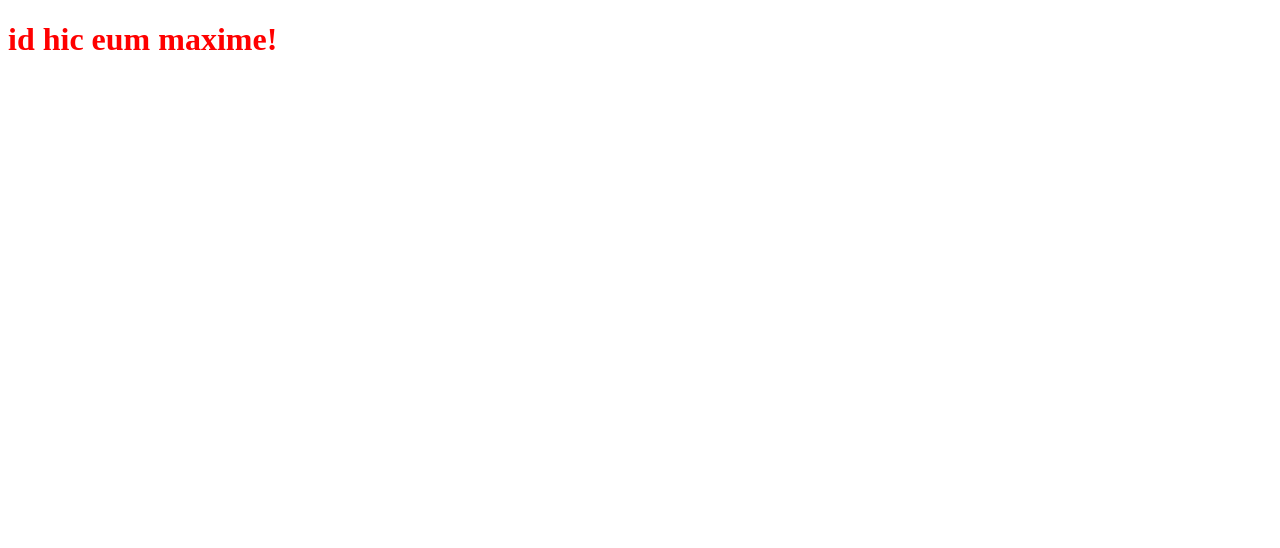
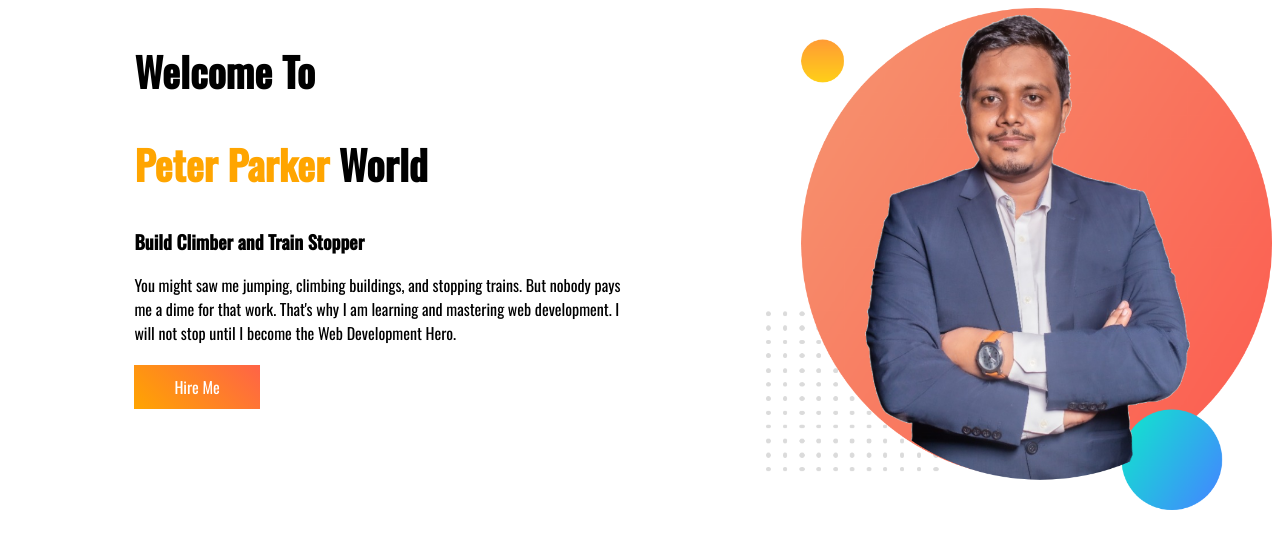
Before and after one commit to monirakandha/html-css-basic-website, a plain HTML site: page index.html in a window 1280 px wide. Drawn offline with nearby package versions, Linux system fonts and the light colour scheme.

Commit message:
new code added

```diff
--- a/index.html
+++ b/index.html
@@ -5,9 +5,24 @@
     <meta http-equiv="X-UA-Compatible" content="IE=edge">
     <meta name="viewport" content="width=device-width, initial-scale=1.0">
     <title>Basic Portfolio</title>
+    <link rel="preconnect" href="https://fonts.googleapis.com">
+<link rel="preconnect" href="https://fonts.gstatic.com" crossorigin>
+<link href="https://fonts.googleapis.com/css2?family=Oswald:wght@200;300;400;500&display=swap" rel="stylesheet">
     <link rel="stylesheet" href="src/css/style.css">
 </head>
 <body>
-    <h1>id hic eum maxime!</h1>
+    <section class="top-banner">
+
+        <div class="half-width">
+            <h1>Welcome To</h1>
+            <h1><span>Peter Parker</span> World</h1>
+            <h3>Build Climber and Train Stopper</h3>
+            <p>You might saw me jumping, climbing buildings, and stopping trains. But nobody pays me a dime for that work. That's why I am learning and mastering web development. I will not stop until I become the Web Development Hero.</p>
+            <a class ="link-open-button" href="https://www.linkedin.com/" target="_blank" rel="noopener noreferrer">Hire Me</a>
+        </div>
+        <div class="half-width">
+            <img src="src/img/my-bg.png" alt="My Portfolio Image">
+        </div>
+    </section>
 </body>
 </html>
--- a/src/css/style.css
+++ b/src/css/style.css
@@ -1,3 +1,29 @@
-h1{
-    color:red;
+body {
+  font-family: "Oswald", sans-serif;
 }
+.top-banner {
+  display: flex;
+}
+.half-width {
+  width: 50%;
+  margin-left: 5%;
+  padding-left: 5%;
+}
+.half-width img {
+  width: 100%;
+}
+h1 {
+  font-size: 40px;
+}
+h1 span {
+  color: orange;
+}
+.link-open-button {
+  text-decoration: none;
+  color: white;
+  background-image: linear-gradient(45deg, orange, tomato);
+  padding: 10px 40px;
+}
+.half-width p {
+  margin-bottom: 30px;
+}
```
Also changed, not shown: src/img/my-bg.png (added).
